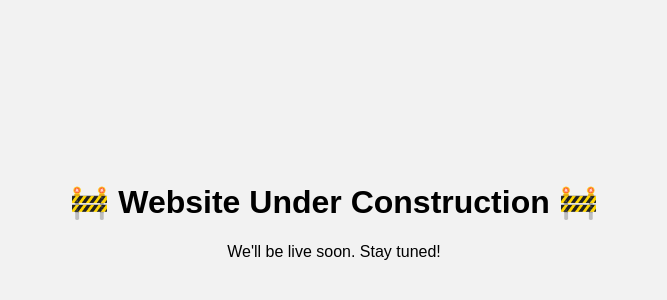
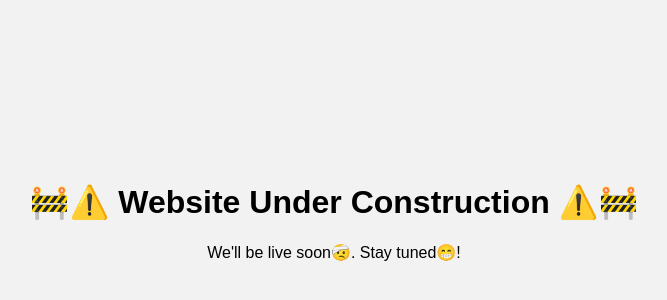
Before and after one commit to ramalingar/windselsoft, a plain HTML site: page index.html in a window 1280 px wide. Shown: the part 102-402 px from the top of the page, without its empty margins (306-973 px from the left). Drawn offline with Linux system fonts and the light colour scheme.

Commit message:
Update construction message with emojis

```diff
--- a/index.html
+++ b/index.html
@@ -12,7 +12,7 @@
   </style>
 </head>
 <body>
-  <h1>🚧 Website Under Construction 🚧</h1>
-  <p>We'll be live soon. Stay tuned!</p>
+  <h1>🚧⚠️ Website Under Construction ⚠️🚧</h1>
+  <p>We'll be live soon🤕. Stay tuned😁!</p>
 </body>
 </html>
```
